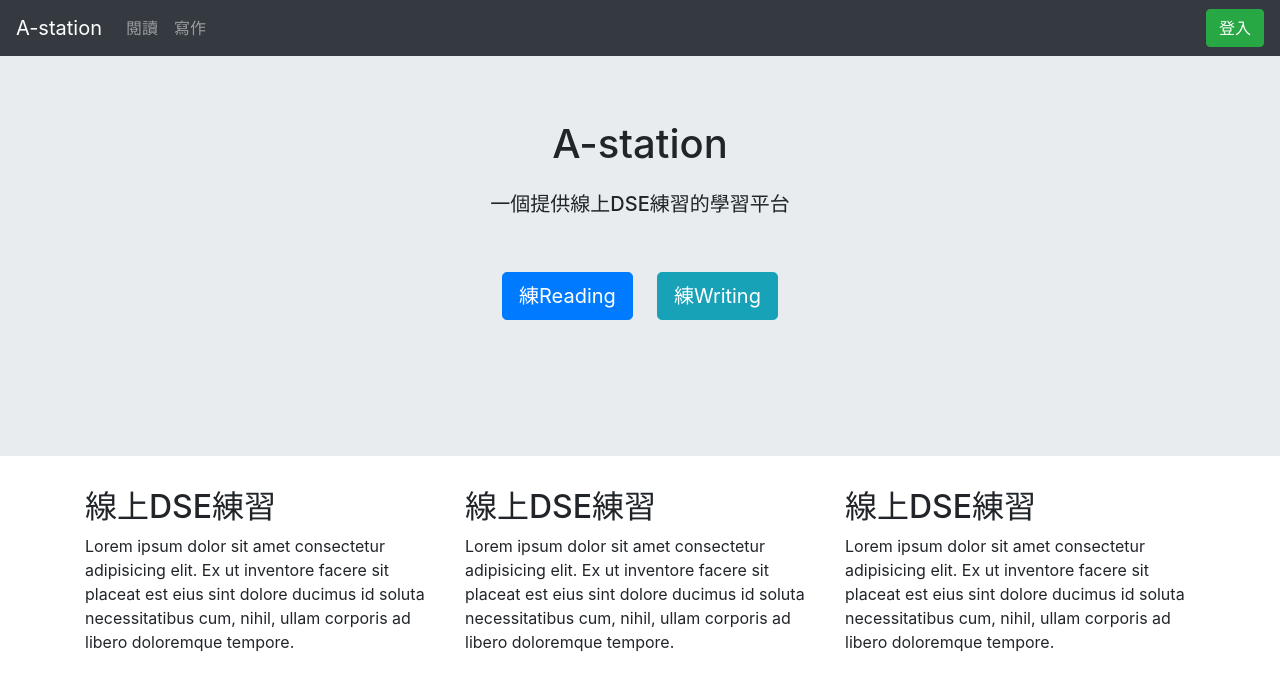
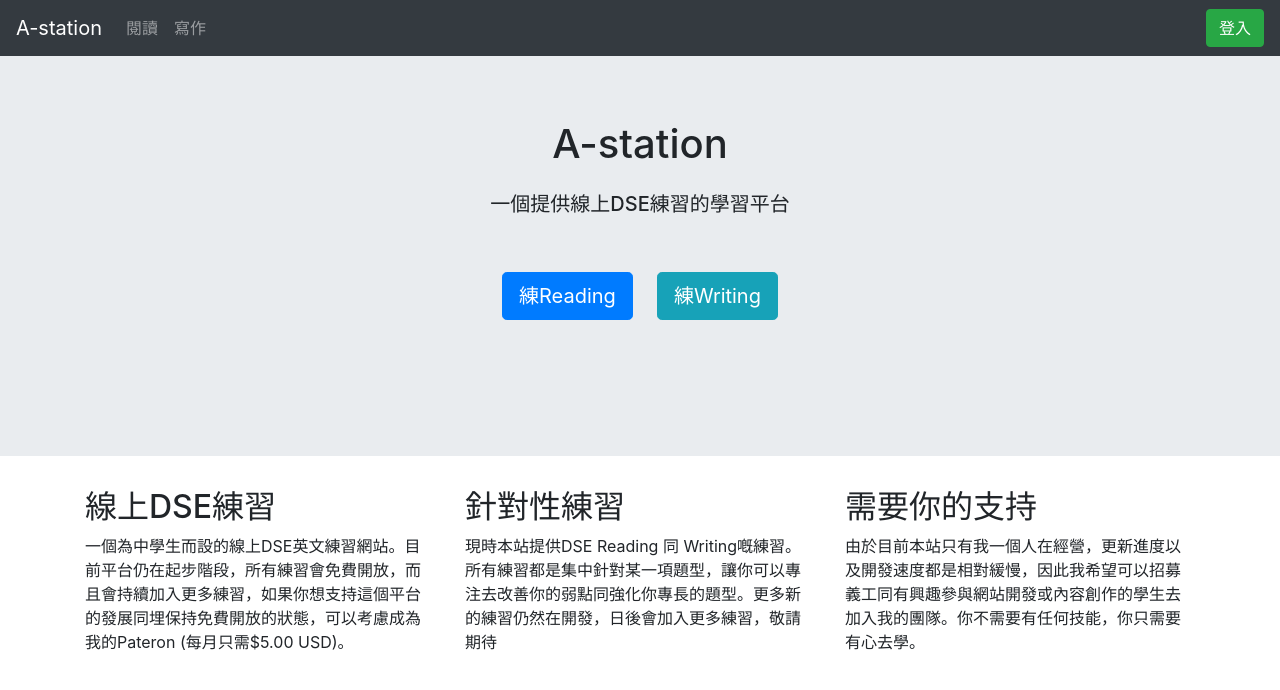
Before and after one commit to louiskwt/react-a-station, a React (Create React App) app: page / in a window 1280 px wide. Shown: the top 690 px of the page. Built offline with nearby package versions, Linux system fonts and the light colour scheme.

Commit message:
updated landing page content

```diff
--- a/src/App.js
+++ b/src/App.js
@@ -1,5 +1,7 @@
 import './App.css';
 import 'bootstrap/dist/css/bootstrap.min.css';
+// import './assets/vendor/nucleo/css/nucleo.css';
+// import './assets/scss/argon-design-system.scss';
 import TopBar from './components/TopBar';
 import Landing from './components/Landing';
 import { BrowserRouter as Router, Switch, Route } from 'react-router-dom';
--- a/src/components/Landing.js
+++ b/src/components/Landing.js
@@ -50,28 +50,21 @@ const Landing = () => {
 					<Col md='4'>
 						<h2>線上DSE練習</h2>
 						<p>
-							Lorem ipsum dolor sit amet consectetur adipisicing
-							elit. Ex ut inventore facere sit placeat est eius
-							sint dolore ducimus id soluta necessitatibus cum,
-							nihil, ullam corporis ad libero doloremque tempore.
+							一個為中學生而設的線上DSE英文練習網站。目前平台仍在起步階段，所有練習會免費開放，而且會持續加入更多練習，如果你想支持這個平台的發展同埋保持免費開放的狀態，可以考慮成為我的Pateron
+							(每月只需$5.00 USD)。
 						</p>
 					</Col>
 					<Col md='4'>
-						<h2>線上DSE練習</h2>
+						<h2>針對性練習</h2>
 						<p>
-							Lorem ipsum dolor sit amet consectetur adipisicing
-							elit. Ex ut inventore facere sit placeat est eius
-							sint dolore ducimus id soluta necessitatibus cum,
-							nihil, ullam corporis ad libero doloremque tempore.
+							現時本站提供DSE Reading 同
+							Writing嘅練習。所有練習都是集中針對某一項題型，讓你可以專注去改善你的弱點同強化你專長的題型。更多新的練習仍然在開發，日後會加入更多練習，敬請期待
 						</p>
 					</Col>
 					<Col md='4'>
-						<h2>線上DSE練習</h2>
+						<h2>需要你的支持</h2>
 						<p>
-							Lorem ipsum dolor sit amet consectetur adipisicing
-							elit. Ex ut inventore facere sit placeat est eius
-							sint dolore ducimus id soluta necessitatibus cum,
-							nihil, ullam corporis ad libero doloremque tempore.
+							由於目前本站只有我一個人在經營，更新進度以及開發速度都是相對緩慢，因此我希望可以招募義工同有興趣參與網站開發或內容創作的學生去加入我的團隊。你不需要有任何技能，你只需要有心去學。
 						</p>
 					</Col>
 				</Row>
```
